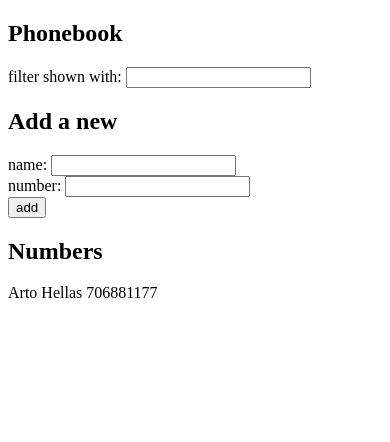
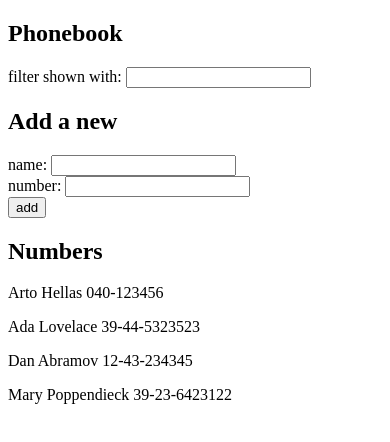
Before and after one commit to Akbermet1/fullstack_part2, a React (Create React App) app in the folder phonebook/: page / in a window 390 px wide. Shown: the top 442 px of the page. Built offline with nearby package versions, Linux system fonts and the light colour scheme; data requests are answered from the project's data file.

Commit message:
2.11: The Phonebook Step6, everything works

```diff
--- /dev/null
+++ b/phonebook/db.json
@@ -0,0 +1,24 @@
+{
+  "persons":[
+    {
+      "name": "Arto Hellas",
+      "phoneNumb": "040-123456",
+      "id": 1
+    },
+    {
+      "name": "Ada Lovelace",
+      "phoneNumb": "39-44-5323523",
+      "id": 2
+    },
+    {
+      "name": "Dan Abramov",
+      "phoneNumb": "12-43-234345",
+      "id": 3
+    },
+    {
+      "name": "Mary Poppendieck",
+      "phoneNumb": "39-23-6423122",
+      "id": 4
+    }
+  ]
+}
--- a/phonebook/package.json
+++ b/phonebook/package.json
@@ -6,6 +6,7 @@
     "@testing-library/jest-dom": "^5.14.1",
     "@testing-library/react": "^11.2.7",
     "@testing-library/user-event": "^12.8.3",
+    "axios": "^0.24.0",
     "react": "^17.0.2",
     "react-dom": "^17.0.2",
     "react-scripts": "4.0.3",
@@ -15,7 +16,8 @@
     "start": "react-scripts start",
     "build": "react-scripts build",
     "test": "react-scripts test",
-    "eject": "react-scripts eject"
+    "eject": "react-scripts eject",
+    "server": "json-server -p3001 --watch db.json"
   },
   "eslintConfig": {
     "extends": [
--- a/phonebook/src/App.js
+++ b/phonebook/src/App.js
@@ -1,4 +1,5 @@
-import React, { useState } from 'react'
+import React, { useState, useEffect } from 'react'
+import axios from 'axios'
 
 const PersonForm = ({handleSubmit, input1_info, input2_info, button_info}) => {
 
@@ -38,13 +39,23 @@ const Contacts = ({persons}) => {
 }
 
 const App = () => {
-  const [ persons, setPersons ] = useState([
-    { name: 'Arto Hellas', phoneNumb: '706881177' }
-  ])
-
-  const [ newName, setNewName ] = useState('')
+  const [ persons, setPersons ] = useState([])
+  const [newName, setNewName ] = useState('')
   const [newPhoneNumb, setNewPhoneNumb ] = useState('')
   const [filterPattern, setFilterPattern ] = useState('')
+
+
+  useEffect(() => {
+    console.log('effect')
+
+    const eventHandler = response => {
+      console.log('promise fulfilled', response.data)
+      setPersons(response.data)
+    }
+
+    const promise = axios.get('http://localhost:3001/persons')
+    promise.then(eventHandler)
+  }, [])
 
   const handleNameChange = (event) => {
     console.log(event.target.value)
@@ -53,14 +64,18 @@ const App = () => {
 
   const addContact = (event) => {
     event.preventDefault()
+
+    let contact_counter = 1
     if(persons.find(person => person.name === newName) === undefined)
     {
       const nameObject = {
         name: newName,
-        phoneNumb: newPhoneNumb
+        phoneNumb: newPhoneNumb,
+        id: contact_counter
       }
 
-      console.log("obj that's adde to the persons state", nameObject)
+      contact_counter += 1
+      console.log("obj that's added to the persons state", nameObject)
       setPersons(persons.concat(nameObject))
     }
     else
```
Also changed, not shown: 1 other file (tests, documents, lock files or other folders).
